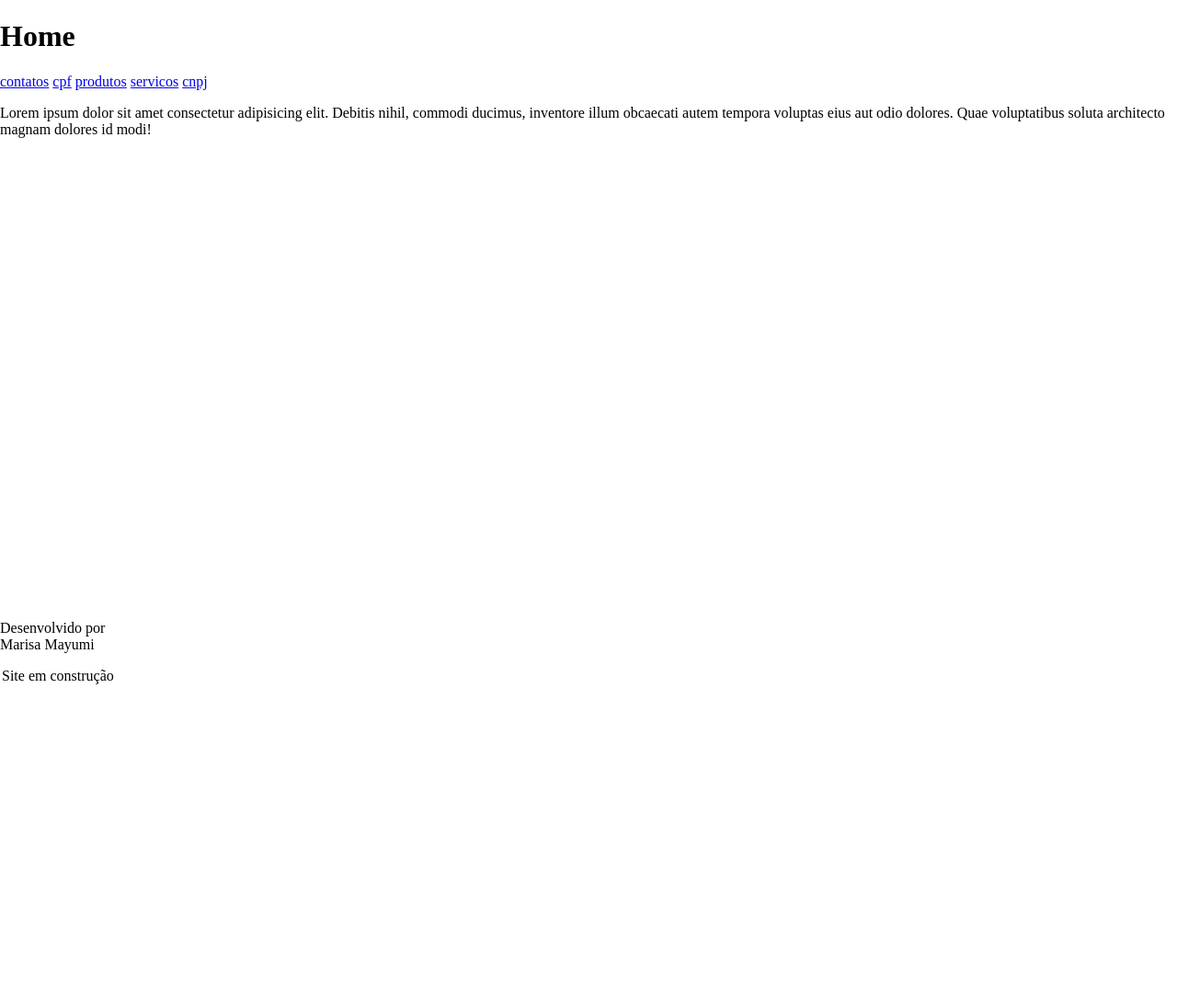
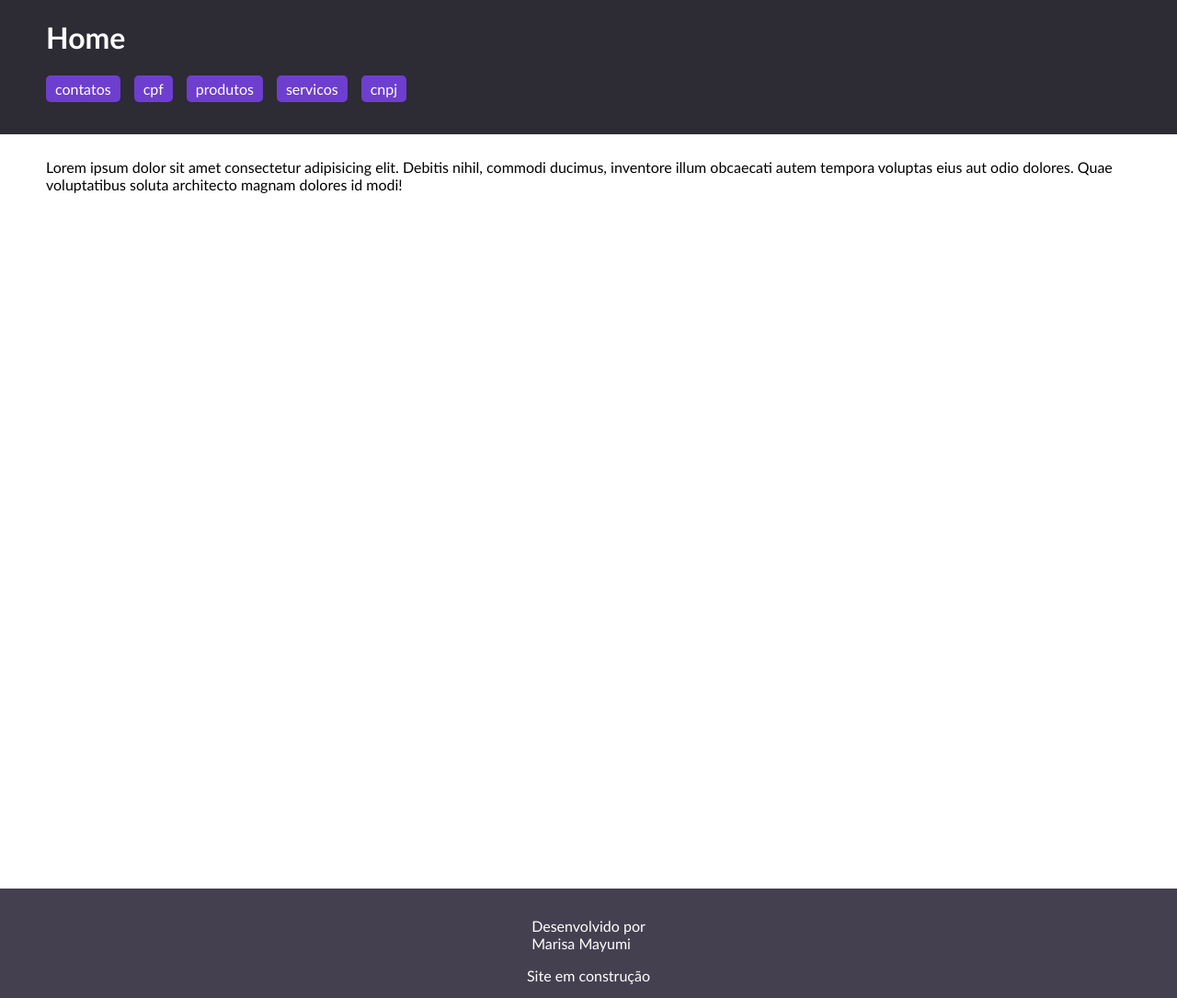
Before and after one commit to maris2606/projeto-lp3, a Flask app: page / in a window 1280 px wide. Shown: the whole page at 92% size. Before the commit the page ends 744 px from the top, so only its background shows below. Run offline with Flask 3, Linux system fonts and the light colour scheme.

Commit message:
adicionados estilos css

```diff
--- a/static/style.css
+++ b/static/style.css
@@ -1,19 +1,61 @@
+:root{
+    --roxo-escuro: #2D2B33;
+    --roxo-medio: #454050;
+    --lilas: #6A4CA5;
+    --roxo-vibrante: #6A20FA;
+    --roxo: #6E3ECF;
+    --branco: #FFFF;
+}
+
 body {
     margin: 0;
     padding: 0;
     display: flex;
     flex-direction: column;
+    /* background: linear-gradient(135deg, #1a23a3,#14858d, #501388, #6810a3, #9b1372); */
+    font-family:'Trebuchet MS', 'Lucida Sans Unicode', 'Lucida Grande', 'Lucida Sans', Arial, sans-serif;
 }
 
 header {
-    flex: 2 1 20vh;
+    flex: 2 1 10vh;
+    background-color: var(--roxo-escuro);
+    color: var(--branco);
+    padding: 0 0 35px 50px;
+}
 
+nav {
+    display: flex;
+    gap: 15px;
+}
+
+nav a {
+    padding: 5px 10px;
+    border-radius: 5px;
+    text-decoration: none;
+    color: var(--branco);
+    transition: background-color 300ms;
+    background-color: var(--roxo);
+}
+
+nav a:hover {
+    background-color: var(--roxo-vibrante);
 }
 
 section {
-    flex: 4 1 70vh;
+    flex: 4 1 100vh;
+    padding: 10px 50px;
+    background-color: var(--branco);
 }
 
-header {
+
+
+footer {
+    display: flex;
+    flex-direction: column;
     flex: 1 1 10vh;
+    background-color: var(--roxo-medio);
+    color: var(--branco);
+    align-items: center;
+    justify-content: center;
+    padding: 15px;
 }
```
